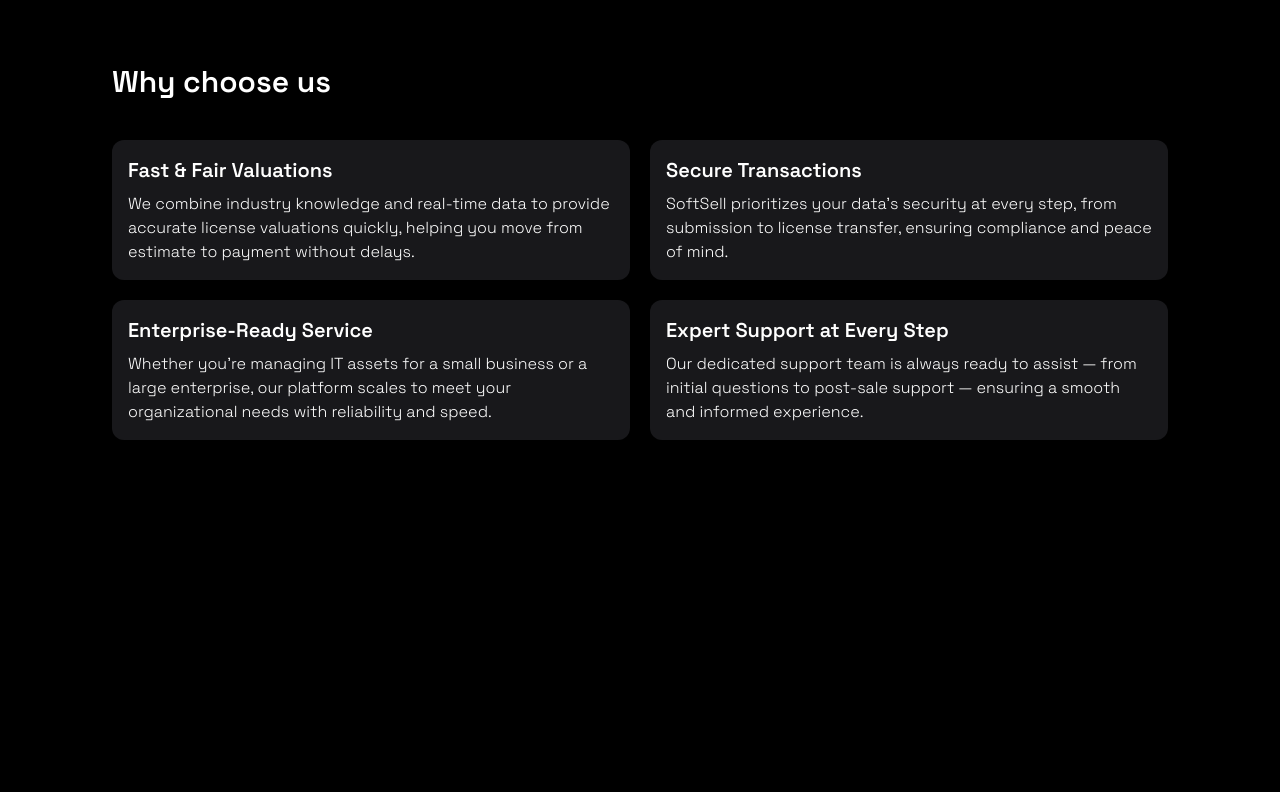
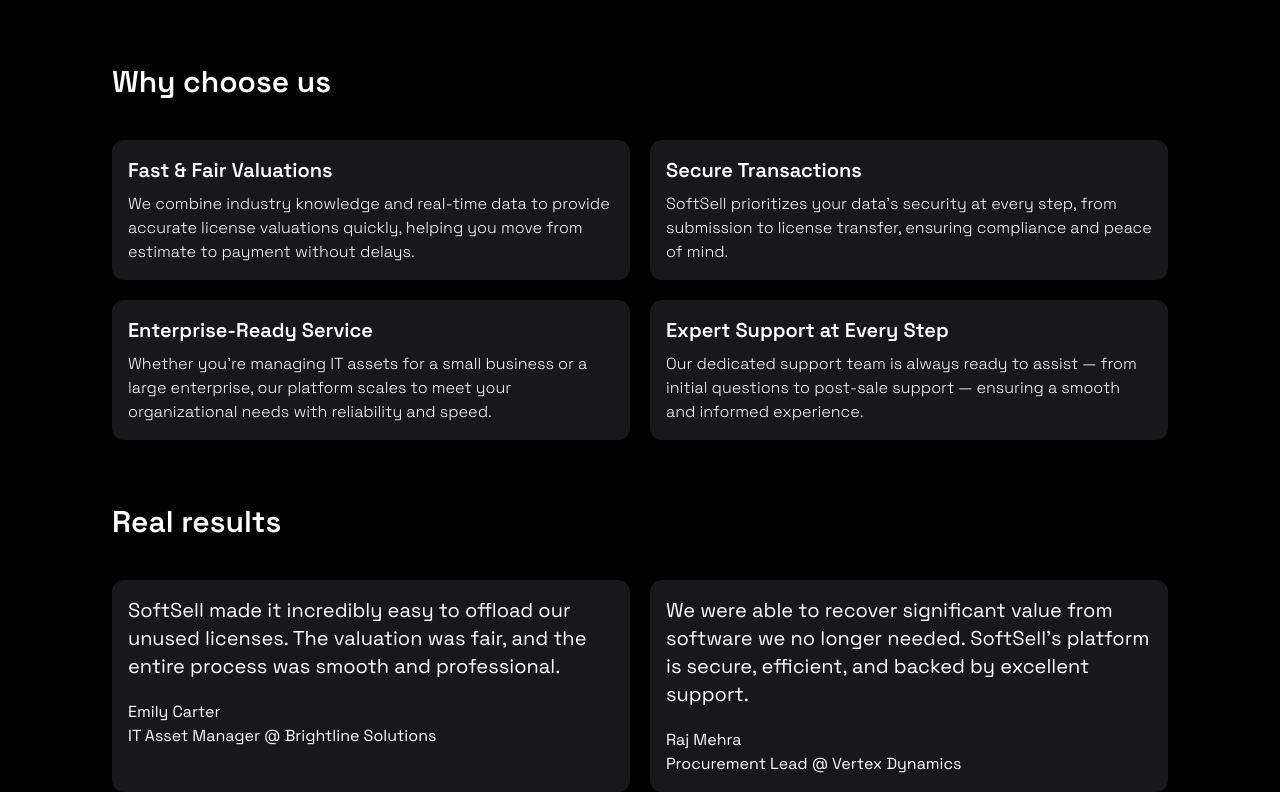
Before and after one commit to jamshed-uddin/softsell, a Next.js app: page / in a window 1280 px wide. Shown: the part 1476-2268 px from the top of the page. Before the commit the page ends 1916 px from the top, so only its background shows below. Built offline with nearby package versions, Linux system fonts and the light colour scheme.

Commit message:
reviews section added

```diff
--- a/src/app/page.js
+++ b/src/app/page.js
@@ -1,5 +1,6 @@
 import Hero from "@/components/Hero";
 import HowItWorks from "@/components/HowItWorks";
+import Reviews from "@/components/Reviews";
 import WhyChooseUs from "@/components/WhyChooseUs";
 import Image from "next/image";
 
@@ -9,6 +10,7 @@
       <Hero />
       <HowItWorks />
       <WhyChooseUs />
+      <Reviews />
     </div>
   );
 }
--- a/src/components/Reviews.jsx
+++ b/src/components/Reviews.jsx
@@ -1,17 +1,21 @@
 import React from "react";
 import { reviews } from "../../public/data.json";
+import SectionTitle from "./SectionTitle";
 const Reviews = () => {
   return (
     <div>
-      <div>
+      <SectionTitle>Real results</SectionTitle>
+
+      <div className="grid grid-cols-1 lg:grid-cols-2 gap-5 mt-10">
         {reviews.map((item, idx) => (
-          <div key={idx}>
-            <p>{item.review}</p>
+          <div key={idx} className="bg-zinc-900 rounded-xl p-4">
+            <p className=" text-xl leading-7">{item.review}</p>
 
-            <div>
+            <div className="mt-5">
               <h2>{item.name}</h2>
-              <h3>{item.role}</h3>
-              <h3>{item.company}</h3>
+              <h3>
+                {item.role} @ {item.company}
+              </h3>
             </div>
           </div>
         ))}
```
